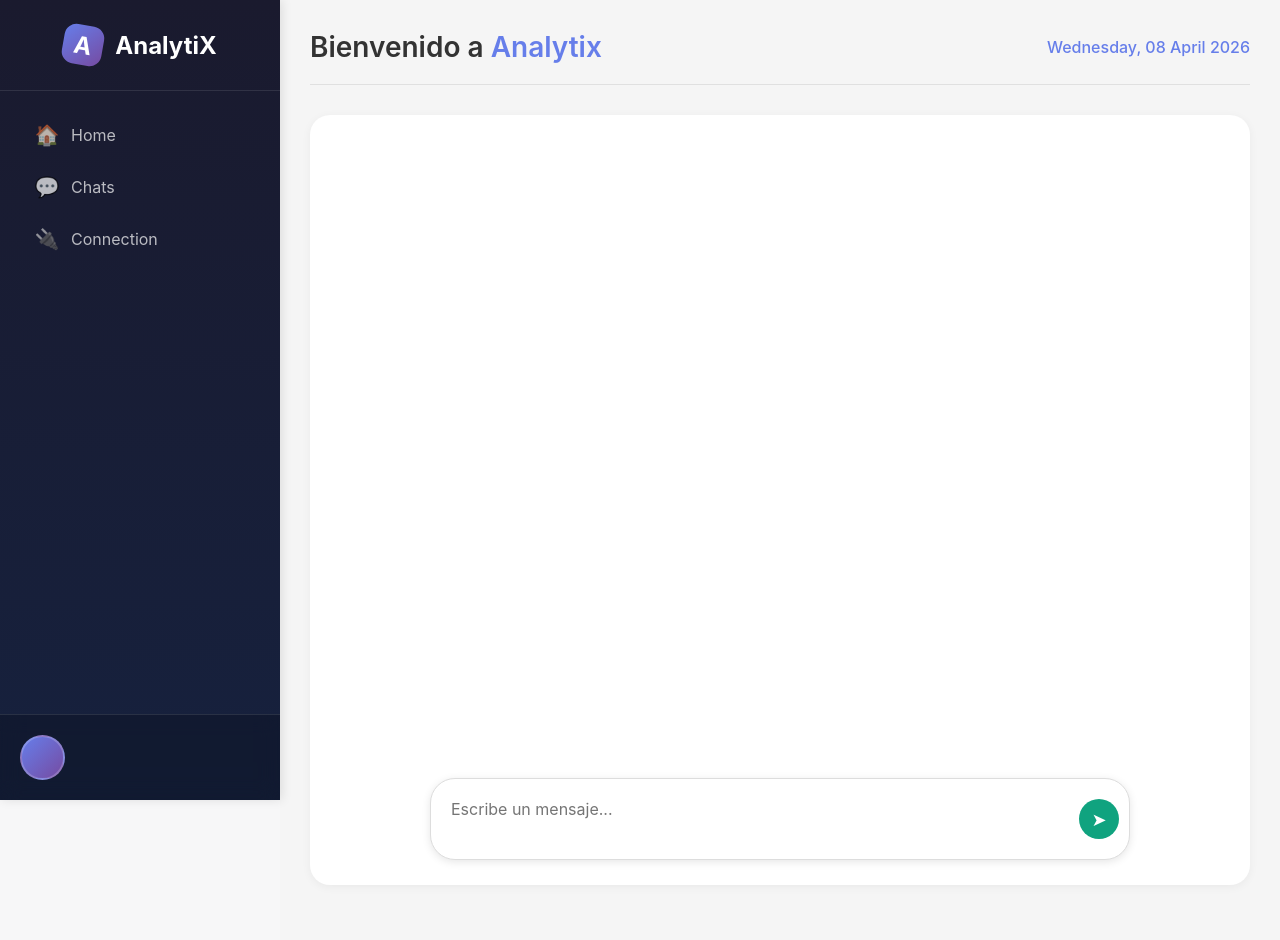
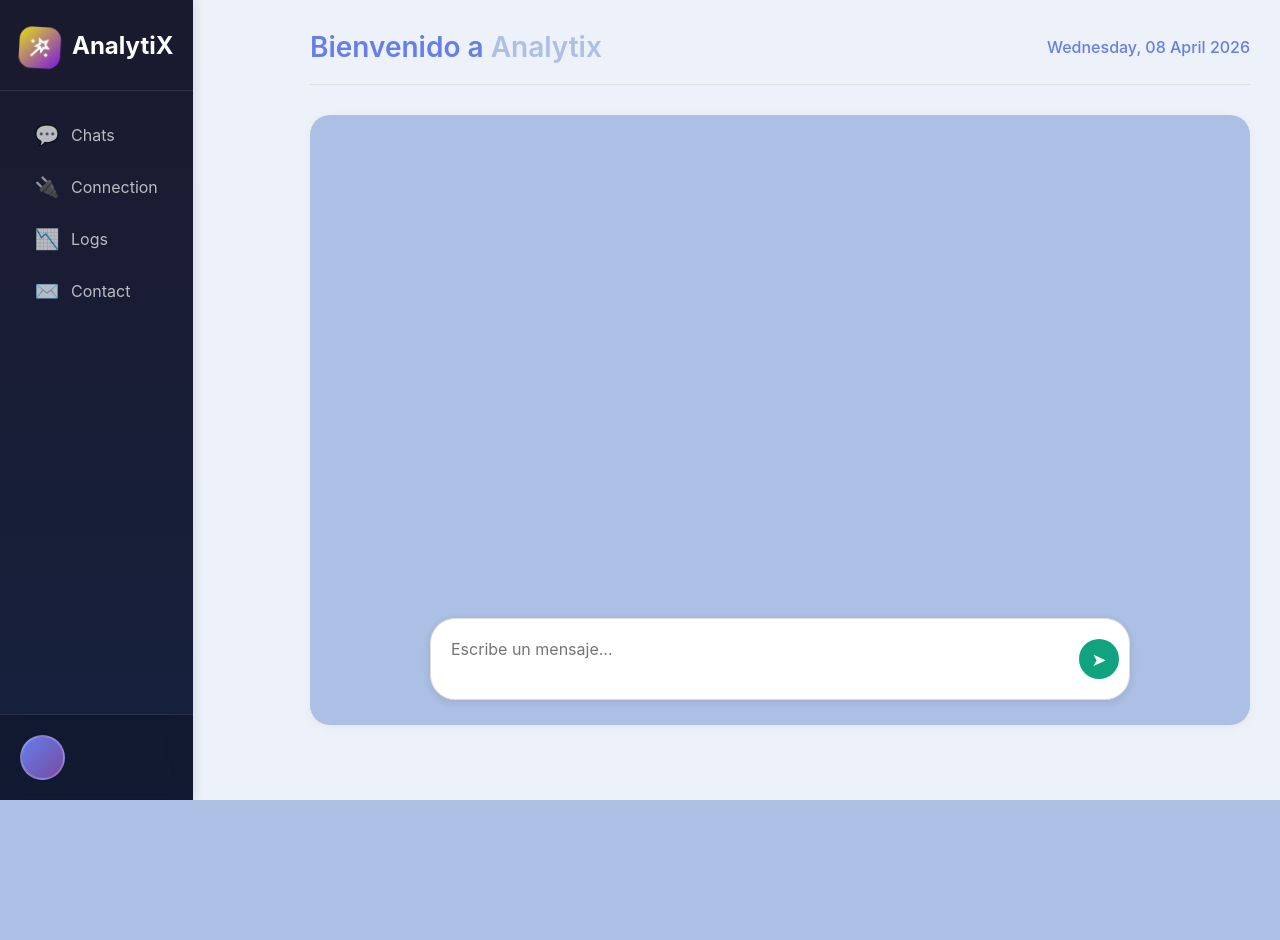
Before and after one commit to srivera227/Analytix, a Django app: page / in a window 1280 px wide. After the commit the page ends 800 px from the top, so only its background shows below. Run offline with Django 5.2, Linux system fonts and the light colour scheme.

Commit message:
Update styles

```diff
--- a/analytix/ai_agent/static/styles.css
+++ b/analytix/ai_agent/static/styles.css
@@ -9,14 +9,14 @@
         }
 
         body {
-            background-color: #f5f5f5;
+            background-color: #edf1f9;
             min-height: 100vh;
             display: flex;
         }
 
         /* Sidebar */
         .sidebar {
-            width: 280px;
+            width: auto;
             background: linear-gradient(180deg, #1a1a2e 0%, #16213e 100%);
             color: white;
             height: 100vh;
@@ -49,20 +49,46 @@
         .logo-icon {
     width: 40px;
     height: 40px;
-            background: linear-gradient(135deg, #667eea 0%, #764ba2 100%);
+    background: linear-gradient(135deg, #e3dd16 0%, #7b17e1 100%);
     border-radius: 12px;
     display: flex;
     align-items: center;
     justify-content: center;
     font-size: 24px;
     font-weight: bold;
-            transform: rotate(10deg);
-            transition: transform 0.3s;
+
+    /* Animación continua */
+    animation: floatRotate 4s ease-in-out infinite;
 }
 
-        .logo:hover .logo-icon {
-            transform: rotate(0deg);
+/* Animación bonita y suave */
+@keyframes floatRotate {
+    0% {
+        transform: rotate(10deg) translateY(0px) scale(1);
+
     }
+    25% {
+        transform: rotate(5deg) translateY(-4px) scale(1.05);
+
+    }
+    50% {
+        transform: rotate(0deg) translateY(0px) scale(1);
+
+    }
+    75% {
+        transform: rotate(5deg) translateY(4px) scale(1.05);
+
+    }
+    100% {
+        transform: rotate(10deg) translateY(0px) scale(1);
+    }
+}
+
+/* Efecto adicional al hover */
+/*    .logo:hover .logo-icon {
+        animation-play-state: paused;
+        transform: rotate(0deg) scale(1.1);
+}*/
 
         /* Navegación */
         .nav {
@@ -172,7 +198,7 @@
             flex: 1;
             margin-left: 280px;
             padding: 30px;
-            background-color: #f5f5f5;
+            background-color: #edf1f9;
             min-height: 100vh;
         }
 
@@ -188,17 +214,18 @@
 
         .page-title {
             font-size: 28px;
-            color: #333;
+            color: #667eea;
             font-weight: 600;
         }
 
         .page-title span {
-            color: #667eea;
+            color: #7192d185;
+
         }
 
         /* Tarjetas para contenido */
         .content-card {
-            background: white;
+            background: #7192d185;
             border-radius: 20px;
             padding: 25px;
             box-shadow: 0 2px 10px rgba(0,0,0,0.05);
--- a/analytix/ai_agent/templates/account/home.html
+++ b/analytix/ai_agent/templates/account/home.html
@@ -4,10 +4,6 @@
 
 {% block styles %}
 <style>
-body{
-    background: #f7f7f8;
-    font-family: Arial, Helvetica, sans-serif;
-}
 
 .chat-container{
     width: 100%;
@@ -15,7 +11,7 @@ body{
     margin: auto;
     display: flex;
     flex-direction: column;
-    height: 90vh;
+    height: 70vh;
 }
 
 .chat-box{
@@ -87,7 +83,36 @@ body{
 
     <div class="chat-input-container">
         <textarea id="chatInput" placeholder="Escribe un mensaje..."></textarea>
-        <button onclick="enviarMensaje()">➤</button>
+        <button id="btnEnviarPrompt">➤</button>
     </div>
 </div>
 {% endblock %}
+
+{% block scripts %}
+<script>
+    const chatBox = document.getElementById("chatBox");
+    const input = document.getElementById("chatInput");
+    const btn = document.getElementById("btnEnviarPrompt");
+
+    input.focus()
+
+    // Función reutilizable
+    function enviarMensaje() {
+        if (input.value.trim() === "") return;
+
+        chatBox.innerText += input.value + "\n";
+        input.value = "";
+    }
+
+    // Click en botón
+    btn.addEventListener("click", enviarMensaje);
+
+    // Enter en el input
+    input.addEventListener("keydown", function(e) {
+        if (e.key === "Enter") {
+            e.preventDefault(); // evita salto de línea si es textarea
+            enviarMensaje();
+        }
+    });
+</script>
+{% endblock %}
--- a/analytix/ai_agent/templates/base.html
+++ b/analytix/ai_agent/templates/base.html
@@ -4,8 +4,9 @@
 <head>
     <meta charset="UTF-8">
     <meta name="viewport" content="width=device-width, initial-scale=1.0">
-    <title>{% block title %}Mi Aplicación{% endblock %}</title>
+    <title>{% block title %}AnalytiX{% endblock %}</title>
     <link rel="stylesheet" href="{% static 'styles.css'%}">
+    <link rel="stylesheet" href="https://fonts.googleapis.com/css2?family=Material+Symbols+Outlined:opsz,wght,FILL,GRAD@24,400,0,0&icon_names=wand_stars" />
     {% block styles %}
 
     {% endblock %}
@@ -16,28 +17,33 @@
         <!-- Logo de la app -->
         <div class="logo-section">
             <a href="" class="logo">
-                <div class="logo-icon">A</div>
+                <div class="logo-icon"><span class="material-symbols-outlined">wand_stars</span></div>
                 <span>AnalytiX</span>
             </a>
         </div>
 
         <!-- Navegación principal -->
         <nav class="nav">
-            <!-- Home -->
-            <a href="" class="nav-item {% block home_active %}{% endblock %}">
-                <span class="nav-icon">🏠</span>
-                <span>Home</span>
-            </a>
-          <!-- Connection -->
+
+          <!-- Chats -->
             <a href="" class="nav-item">
                 <span class="nav-icon">💬</span>
                 <span>Chats</span>
             </a>
-
             <!-- Connection -->
             <a href="" class="nav-item {% block connection_active %}{% endblock %}">
                 <span class="nav-icon">🔌</span>
                 <span>Connection</span>
+            </a>
+             <!-- Logs -->
+            <a href="" class="nav-item">
+                <span class="nav-icon">📉</span>
+                <span>Logs</span>
+            </a>
+              <!-- Logs -->
+            <a href="" class="nav-item">
+                <span class="nav-icon">✉️</span>
+                <span>Contact</span>
             </a>
 
 
@@ -93,4 +99,7 @@
 
 
 </body>
+
+{% block scripts %}
+{% endblock %}
 </html>
```
Lines whose indentation alone changed are shown as unchanged.
